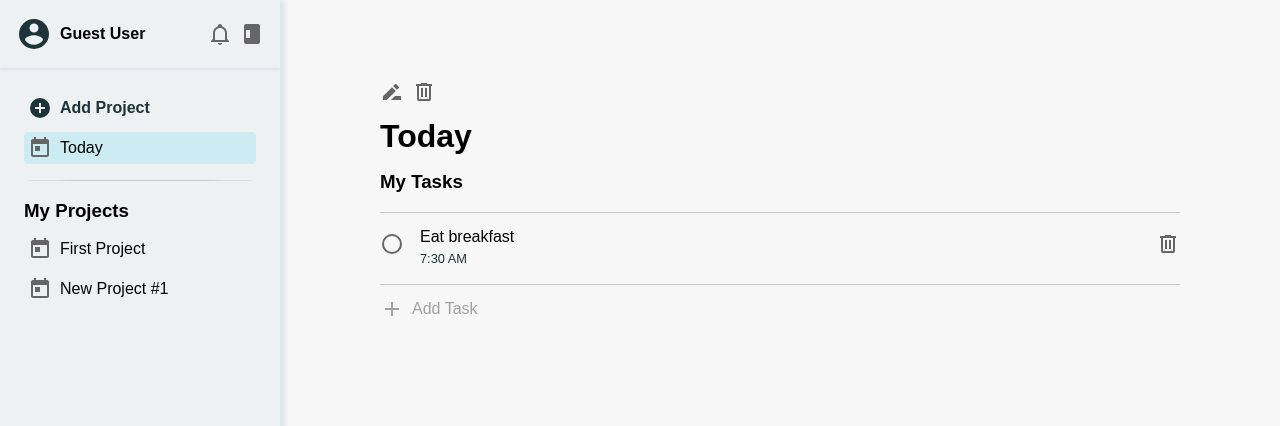
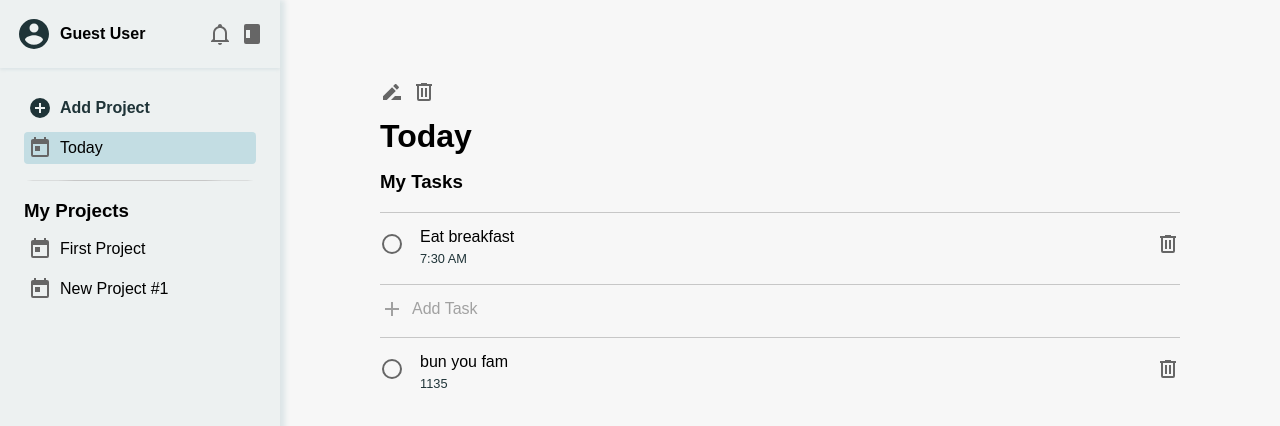
Before and after one commit to cha-law/todo-list, a website built with webpack: page src/index.html in a window 1280 px wide. Shown: the top 426 px of the page. Built offline with nearby package versions, Linux system fonts and the light colour scheme.

Commit message:
Fixed tasks not adding title and time text.

```diff
--- a/src/index.html
+++ b/src/index.html
@@ -41,14 +41,14 @@
                 <h3>My Tasks</h3>
                 <div class="task">
                     <div class="left">
-                        <button><img src="./assets/svgs/circle-outline.svg" alt="circle-outline"></button>
+                        <button class="toggle"><img src="./assets/svgs/circle-outline.svg" alt="circle-outline"></button>
                         <div class="task-info">
                             <p>Eat breakfast</p>
                             <p class="time">7:30 AM</p>
                         </div>
                     </div>
                     <div class="task-options">
-                        <button><img src="./assets/svgs/trash-can.svg" alt="trash"></button>
+                        <button class="delete"><img src="./assets/svgs/trash-can.svg" alt="trash"></button>
                     </div>
                 </div>
                 <div class="task add-task">
--- a/src/index.js
+++ b/src/index.js
@@ -1,6 +1,13 @@
 import "./styles.css";
 
+// SVGs
+
+import circleoutline from "./assets/svgs/circle-outline.svg";
+import trashcan from "./assets/svgs/trash-can.svg";
+
 function TodoController() {
+    const Screen = ScreenController();
+
     class Task {
         constructor(title, time, priority) {
             this.title = title;
@@ -16,7 +23,19 @@ function TodoController() {
             } else {
                 checked = false;
                 // logic to change task on screen
-            }
+            };
+        };
+
+        get Title() {
+            return this.title;
+        };
+
+        get Time() {
+            return this.time;
+        };
+
+        get Priority() {
+            return this.priority;
         };
     };
 
@@ -25,8 +44,14 @@ function TodoController() {
     };
 
     function createTask(title, time, priority) {
+        if (localStorage.getItem(title)) {
+            return "DUPLICATE";
+        };
+
         let newTask = new Task(title, time, priority);
-        localStorage.setItem("task", JSON.stringify(newTask)); // needs to not override if same name
+        localStorage.setItem(String(title), JSON.stringify(newTask));
+        Screen.addTaskToScreen(newTask);
+        return newTask;
     };
 
     return { createProject, createTask };
@@ -48,7 +73,57 @@ function ScreenController() {
         content.remove();
     };
 
-    return { removeContents };
+    function addTaskToScreen(taskObject) {
+        let taskDiv = document.createElement("div");
+        taskDiv.classList.toggle("task");
+
+        let leftDiv = document.createElement("div");
+        leftDiv.classList.toggle("left");
+
+        // Adding toggle button and image
+        let toggleButton = document.createElement("button");
+        let toggleButtonImg = document.createElement("img");
+        toggleButton.classList.toggle("toggle");
+        toggleButtonImg.src = circleoutline;
+        toggleButton.appendChild(toggleButtonImg);
+        leftDiv.appendChild(toggleButton);
+
+        // Div containing task information
+        let infoDiv = document.createElement("div");
+        infoDiv.classList.toggle("task-info");
+        let titleText = document.createElement("p");
+        titleText.textContent = taskObject.Title;
+        let timeText = document.createElement("p");
+        timeText.classList.toggle("time");
+        timeText.textContent = taskObject.Time;
+        infoDiv.appendChild(titleText);
+        infoDiv.appendChild(timeText);
+
+        // Append leftdiv to main div
+        leftDiv.appendChild(infoDiv);
+        taskDiv.appendChild(leftDiv);
+
+        // Adding task option buttons
+        let taskOptionsDiv = document.createElement("div");
+        taskOptionsDiv.classList.toggle("task-options");
+
+        let trashButton = document.createElement("button");
+        trashButton.classList.toggle("delete");
+
+        let trashButtonImg = document.createElement("img");
+        trashButtonImg.src = trashcan;
+
+        trashButton.appendChild(trashButtonImg);
+        taskOptionsDiv.appendChild(trashButton);
+        taskDiv.appendChild(taskOptionsDiv);
+
+        // Finally, add the task div to the webpage
+        const projects = document.querySelector(".my-projects");
+        projects.appendChild(taskDiv);
+
+    }
+
+    return { removeContents, addTaskToScreen };
 };
 
-TodoController().createTask("eat breakfast", 1130, "high")
+const newtask = TodoController().createTask("bun you fam", "1135", "high")
--- a/src/styles.css
+++ b/src/styles.css
@@ -94,12 +94,12 @@ img {
 
 .page-button:hover {
     cursor: pointer;
-    background-color: #99dff13b;
+    background-color: #aed4dd62;
     transition: 0.2s;
 }
 
 .selected {
-    background-color: #99e0f162;
+    background-color: #aed4dda9;
 }
 
 .content {
```
